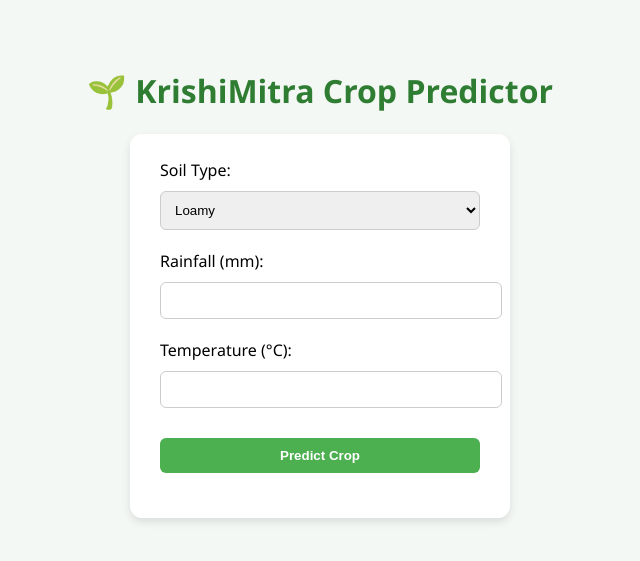
After one commit to Harshanhkp24/KrishiMitra, a Flask app: template backend/templates/index.html in a window 1280 px wide. The commit adds this page. Shown: the top 561 px of the page, without its empty margins (320-960 px from the left). Run offline with Flask 3, Linux system fonts and the light colour scheme; the template is opened without the code that fills it, so the values that code supplies are empty; parts of the project's set-up code (start-up, migrations or seed data) failed here and were passed over.

Commit message:
Added working crop prediction app with Flask & HTML form

```diff
--- a/backend/app.py
+++ b/backend/app.py
@@ -1,6 +1,5 @@
 from flask import Flask, request, jsonify, render_template
 import joblib
-import pandas as pd
 
 app = Flask(__name__)
 
@@ -17,11 +16,40 @@ soil_encoding = {
 
 @app.route("/")
 def index():
-    return "🌱 Welcome to KrishiMitra Crop Prediction API"
+    return render_template("index.html")
+
+# New Route: Render HTML Form
+@app.route("/form")
+def crop_form():
+    return render_template("index.html")
+
+# New Route: Handle HTML form POST
+@app.route("/predict_form", methods=["POST"])
+def predict_form():
+    try:
+        soil_type = request.form["soil_type"]
+        rainfall = float(request.form["rainfall"])
+        temperature = float(request.form["temperature"])
+
+        if soil_type not in soil_encoding:
+            return render_template("index.html", prediction=f"Invalid soil_type '{soil_type}'")
+
+        soil_code = soil_encoding[soil_type]
+        input_features = [[soil_code, rainfall, temperature]]
+        prediction_code = model.predict(input_features)[0]
+        predicted_crop = label_map[prediction_code]
+
+        return render_template("index.html", prediction=predicted_crop)
+
+    except Exception as e:
+        return render_template("index.html", prediction=f"Error: {str(e)}")
 
 @app.route("/predict", methods=["POST"])
 def predict():
-    data = request.get_json()
+    if request.is_json:
+        data = request.get_json()
+    else:
+        data = request.form
 
     try:
         soil_type = data["soil_type"]
@@ -39,6 +67,10 @@ def predict():
         prediction_code = model.predict(input_features)[0]
         predicted_crop = label_map[prediction_code]
 
+        # For web form, show result as HTML
+        if not request.is_json:
+            return f"<h2>Predicted Crop: {predicted_crop}</h2>"
+
         return jsonify({
             "soil_type": soil_type,
             "rainfall": rainfall,
@@ -48,30 +80,7 @@ def predict():
 
     except Exception as e:
         return jsonify({"error": str(e)}), 500
-@app.route("/form")
-def form():
-    return render_template("form.html")
 
-@app.route("/predict-form", methods=["POST"])
-def predict_form():
-    try:
-        soil_type = request.form["soil_type"]
-        rainfall = float(request.form["rainfall"])
-        temperature = float(request.form["temperature"])
-
-        if soil_type not in soil_encoding:
-            return f"❌ Invalid soil type: {soil_type}"
-
-        soil_code = soil_encoding[soil_type]
-        input_features = [[soil_code, rainfall, temperature]]
-
-        prediction_code = model.predict(input_features)[0]
-        predicted_crop = label_map[prediction_code]
-
-        return render_template("form.html", prediction=predicted_crop)
-
-    except Exception as e:
-        return f"Something went wrong: {str(e)}"
 
 if __name__ == "__main__":
     app.run(debug=True)
--- /dev/null
+++ b/backend/templates/index.html
@@ -0,0 +1,94 @@
+<!DOCTYPE html>
+<html lang="en">
+<head>
+    <meta charset="UTF-8">
+    <title>KrishiMitra - Crop Prediction</title>
+    <style>
+        body {
+            font-family: 'Segoe UI', sans-serif;
+            background-color: #f4f8f4;
+            display: flex;
+            flex-direction: column;
+            align-items: center;
+            padding: 40px;
+        }
+
+        h1 {
+            color: #2e7d32;
+        }
+
+        form {
+            background-color: #ffffff;
+            padding: 25px 30px;
+            border-radius: 12px;
+            box-shadow: 0 4px 8px rgba(0, 0, 0, 0.1);
+            width: 320px;
+        }
+
+        label {
+            font-weight: 500;
+        }
+
+        input, select {
+            width: 100%;
+            padding: 10px;
+            margin: 10px 0 20px;
+            border-radius: 6px;
+            border: 1px solid #ccc;
+        }
+
+        input[type="submit"] {
+            background-color: #4CAF50;
+            color: white;
+            border: none;
+            font-weight: bold;
+            cursor: pointer;
+        }
+
+        input[type="submit"]:hover {
+            background-color: #45a049;
+        }
+
+        .prediction-box {
+            margin-top: 30px;
+            padding: 15px;
+            background-color: #e8f5e9;
+            border: 2px solid #4CAF50;
+            border-radius: 8px;
+            width: 350px;
+            text-align: center;
+        }
+
+        .prediction-box h3 {
+            color: #2e7d32;
+            margin: 0;
+        }
+    </style>
+</head>
+<body>
+    <h1>🌱 KrishiMitra Crop Predictor</h1>
+
+    <form action="/predict_form" method="post">
+        <label for="soil_type">Soil Type:</label>
+        <select name="soil_type" required>
+            <option value="Loamy">Loamy</option>
+            <option value="Sandy">Sandy</option>
+            <option value="Clay">Clay</option>
+        </select>
+
+        <label for="rainfall">Rainfall (mm):</label>
+        <input type="number" name="rainfall" required>
+
+        <label for="temperature">Temperature (°C):</label>
+        <input type="number" name="temperature" required>
+
+        <input type="submit" value="Predict Crop">
+    </form>
+
+    {% if prediction %}
+        <div class="prediction-box">
+            <h3>🌾 Predicted Crop: {{ prediction }}</h3>
+        </div>
+    {% endif %}
+</body>
+</html>
```
Also changed, not shown: backend/templates/form.html (+13 -14 lines).
